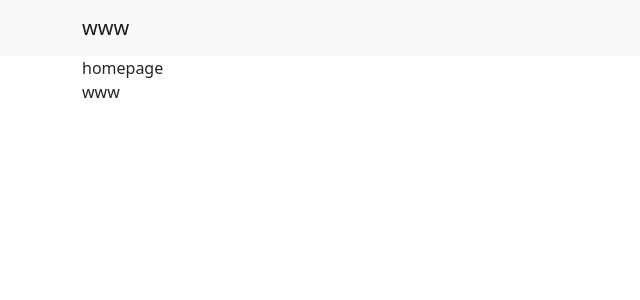
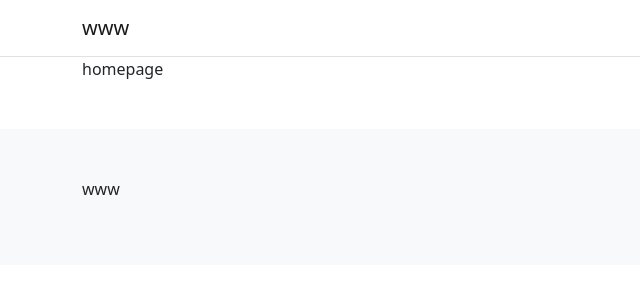
Before and after one commit to tikorofm/www, a Jekyll site: the page built from index.html, in a window 1280 px wide. Shown: the top 300 px of the page, without its empty margins (0-640 px from the left). Built offline with Jekyll 4.4.1, drawn with Linux system fonts in a browser that asks for light colours.

Commit message:
Update default.html

```diff
--- a/_layouts/default.html
+++ b/_layouts/default.html
@@ -16,7 +16,7 @@
   </head>
   <body>
     <header>
-      <nav class="navbar navbar-light bg-light">
+      <nav class="navbar navbar-light border-bottom">
         <div class="container">
           <a href="{{ site.baseurl }}" class="navbar-brand">{{ site.title }}</a>
         </div>
@@ -27,7 +27,7 @@
         {{ content }}
       </div>
     </main>
-    <footer>
+    <footer class="my-5 py-5 bg-light">
       <div class="container">
         <p>{{ site.title }}</p>
       </div>
```
